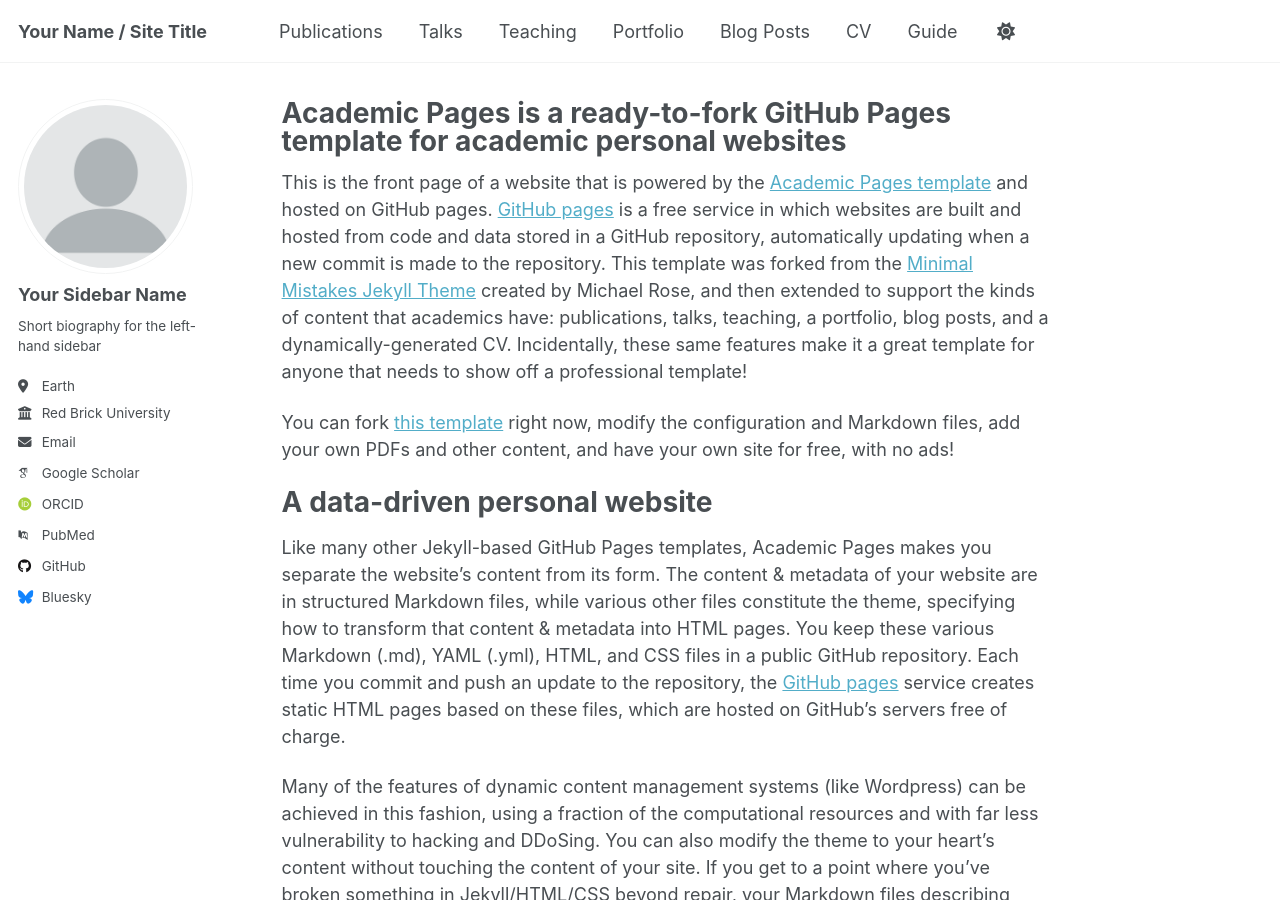
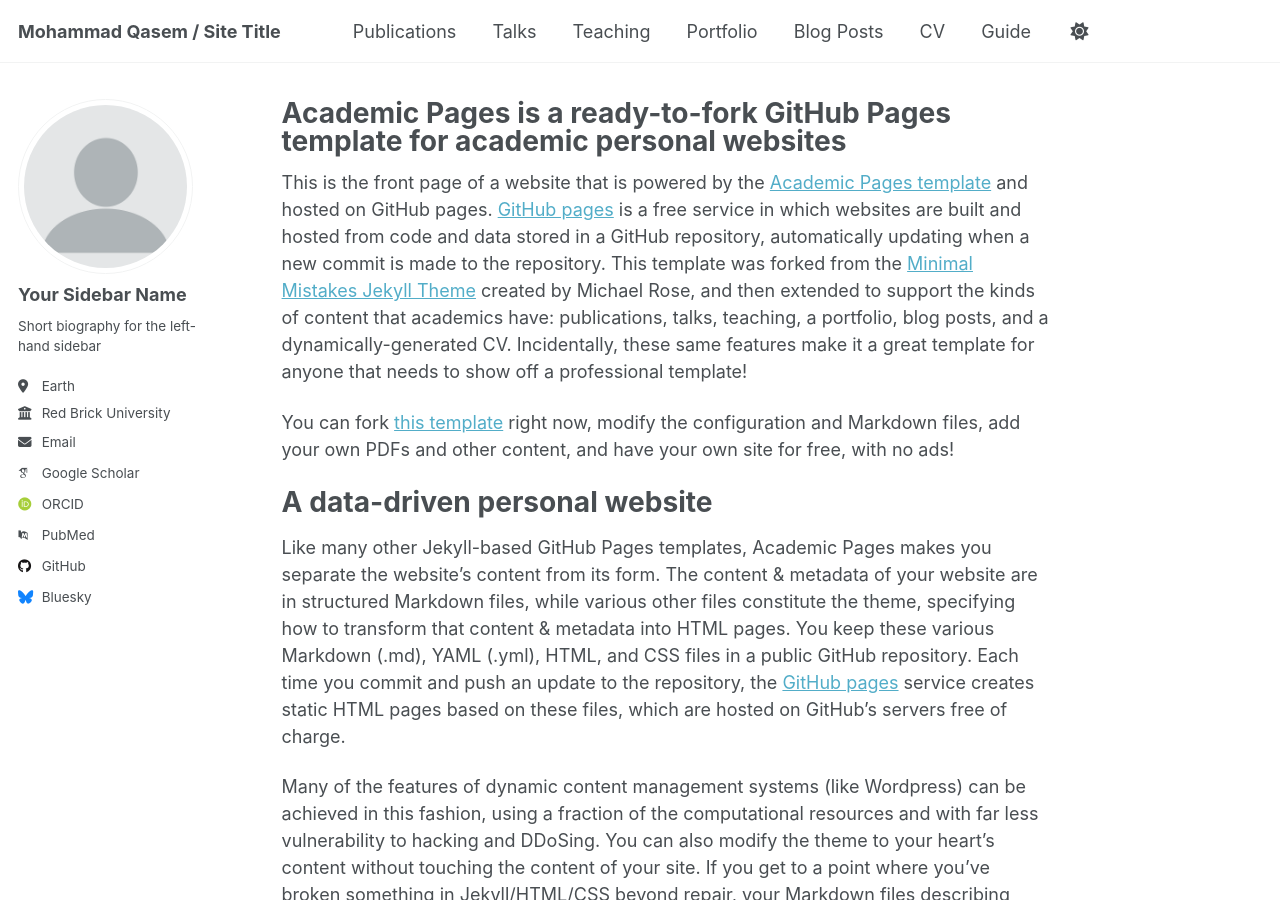
Before and after one commit to MohammadQasem97/Mohammad_Qasem.github.io, a Jekyll site: the page built from _pages/about.md, in a window 1280 px wide and 900 px high. Built offline with Jekyll 4.4.1, drawn with Linux system fonts in a browser that asks for light colours; some web fonts are replaced; a script that is not in the unit is left out.

Commit message:
Update _config.yml

```diff
--- a/_config.yml
+++ b/_config.yml
@@ -9,10 +9,10 @@
 # Basic Site Settings
 locale                   : "en-US"
 site_theme               : "default"
-title                    : "Your Name / Site Title"
+title                    : "Mohammad Qasem / Site Title"
 title_separator          : "-"
 name                     : &name "Your Name"
-description              : &description "personal description"
+description              : &description "Ph.D. In Electrical Engineering"
 url                      : https://academicpages.github.io # the base hostname & protocol for your site e.g. "https://[your GitHub username].github.io" or if you already have some other page hosted on Github then use "https://[your GitHub username].github.io/[Your Repo Name]"
 baseurl                  : "" # the subpath of your site, e.g. "/blog"
 repository               : "academicpages/academicpages.github.io"
```
